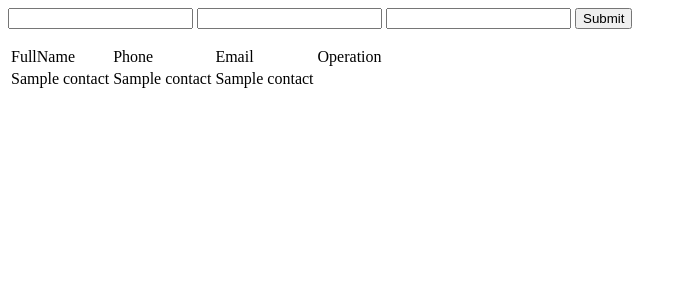
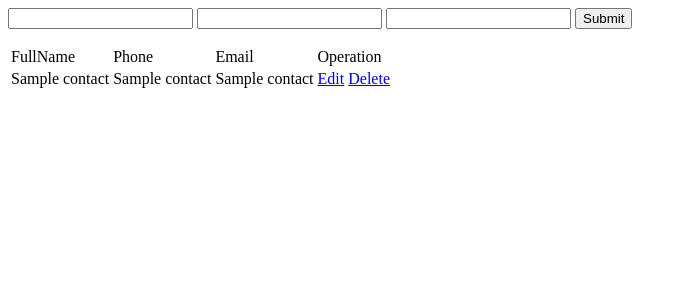
Before and after one commit to Its-Yayo/f-test, a Flask app: template templates/index.html in a window 1280 px wide. Shown: the top 300 px of the page, without its empty margins (0-687 px from the left). Run offline with Flask 3, Linux system fonts and the light colour scheme; the template is opened without the code that fills it: most values are stand-ins (such as "Sample title", 1, 10 or a date in 2020).

Commit message:
Add Usage TODO Operations #1

```diff
--- a/templates/index.html
+++ b/templates/index.html
@@ -31,6 +31,10 @@
             <td>{{ contact.1}}</td>
             <td>{{ contact.2}}</td>
             <td>{{ contact.3}}</td>
+            <td>
+                <a href="/edit>">Edit</a>
+                <a href="/delete>">Delete</a>
+            </td>
         </tr>
     {% endfor %}
     </tbody>
```
